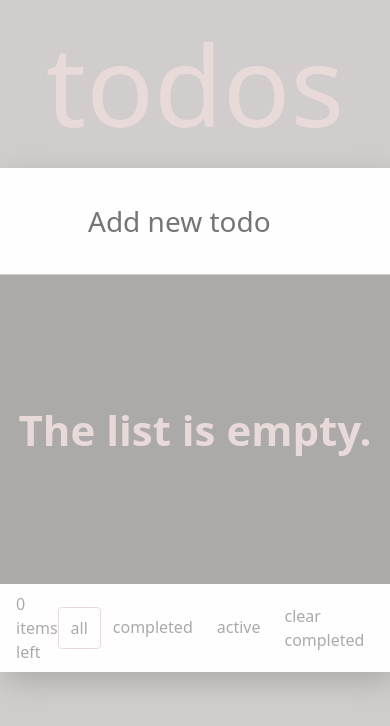
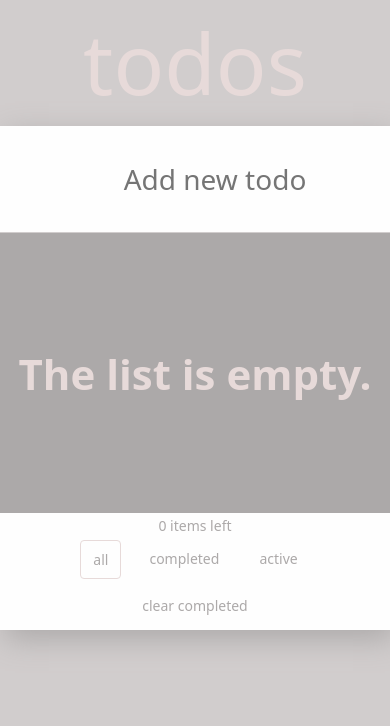
Before and after one commit to BRIT47rus/Todos, a React (Vite) app: page / in a window 390 px wide. Shown: the top 726 px of the page. Built offline with nearby package versions, Linux system fonts and the light colour scheme.

Commit message:
complete adaptive

```diff
--- a/src/components/Widjets/Todos/Todos.css
+++ b/src/components/Widjets/Todos/Todos.css
@@ -26,3 +26,8 @@
     background: var(--color--text);
 }
 /* //-------------- */
+@media (max-width: 350px) {
+    .todos__empty {
+        font-size: 20px;
+    }
+}
--- a/src/components/features/Info/Info.css
+++ b/src/components/features/Info/Info.css
@@ -7,3 +7,23 @@
     background: var(--color-bg-card);
     align-items: center;
 }
+@media (max-width: 500px) {
+    .info-container {
+        display: flex;
+        flex-direction: column;
+
+        padding: 2px 4px;
+        font-size: 14px;
+        color: var(--color--text);
+        background: var(--color-bg-card);
+    }
+    .info-filter__button {
+        text-align: center;
+        /* padding: 4px 16px; */
+        transition: border 5s ease;
+        border-radius: 4px;
+        margin: 4px 8px;
+        /* border: 1px solid var(--color-accent); */
+        transition: all 0.3s ease, box-shadow 0.05s linear;
+    }
+}
--- a/src/components/features/Todo/Todo.tsx
+++ b/src/components/features/Todo/Todo.tsx
@@ -22,7 +22,6 @@ export const Todo: FC<ITodo> = ({ title, checked, id }) => {
                 setAnimation('enter');
             }, 500);
         } else if (animation === 'out') {
-            // При анимации выхода запускаем таймер, и после 500 мс вызываем deleteTodo
             timerRef.current = setTimeout(() => {
                 deleteTodo(id);
             }, 300);
--- a/src/components/features/components/Input/Input.css
+++ b/src/components/features/components/Input/Input.css
@@ -2,6 +2,7 @@ input {
     all: unset;
     box-sizing: border-box;
     transition: all 0.3s ease;
+    text-align: center;
 }
 input:focus {
     color: var(--color-bg-card);
@@ -51,3 +52,11 @@ input:focus {
 .todos__icon-add-active {
     opacity: 1;
 }
+@media (max-width: 350px) {
+    .input-text {
+        font-size: 20px;
+    }
+    .input-container {
+        height: 40px;
+    }
+}
--- a/src/components/features/components/Title/Title.css
+++ b/src/components/features/components/Title/Title.css
@@ -1,6 +1,11 @@
 .title-h1 {
-    font-size: 4em;
+    font-size: 3em;
     color: var(--color-accent);
     text-transform: lowercase;
     font-weight: lighter;
 }
+@media (max-width: 350px) {
+    .title-h1 {
+        font-size: 2em;
+    }
+}
```
